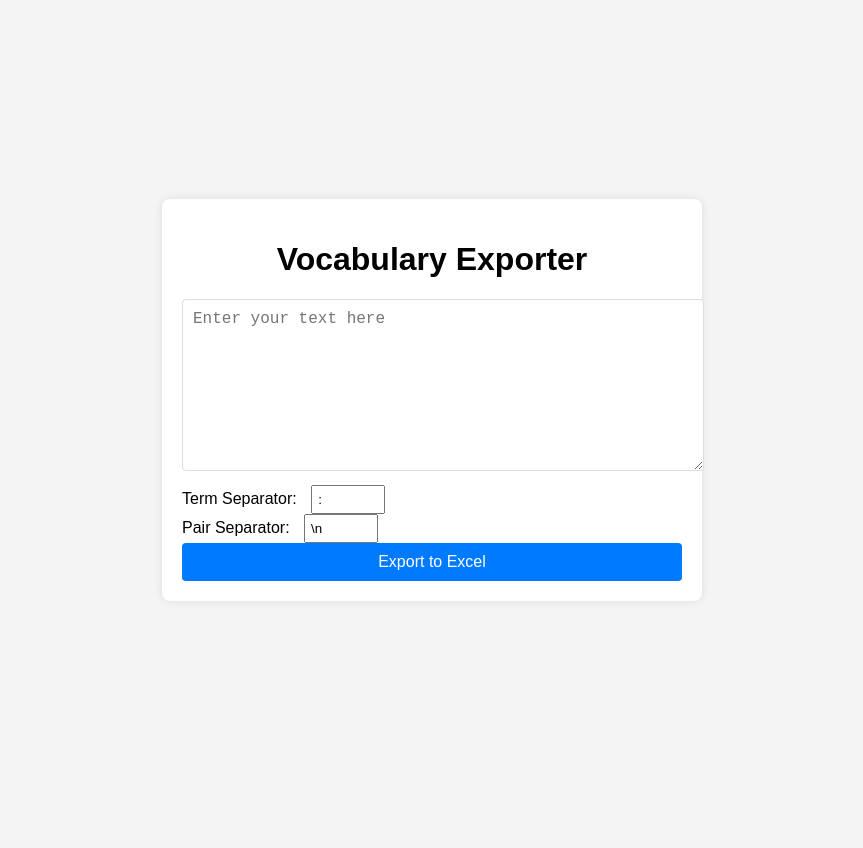
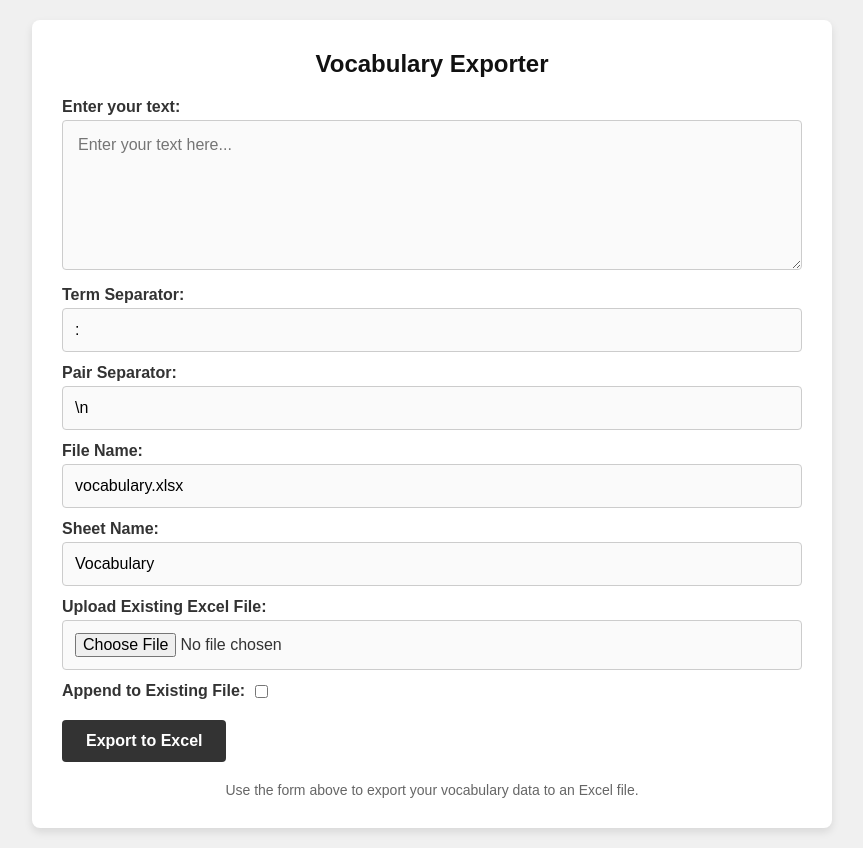
Before and after one commit to hoangtuan2k5/vocabulary-to-excel, a plain HTML site: page index.html in a window 1280 px wide. Shown: the whole page, without its empty margins (208-1071 px from the left). Before the commit the page ends 800 px from the top, so only its background shows below. Drawn offline with Linux system fonts and the light colour scheme.

Commit message:
Rearrange the project folder structure, add a function to input table name and file name, and add a table to an existing file by uploading it and modifying it.

```diff
--- /dev/null
+++ b/assets/css/styles.css
@@ -0,0 +1,100 @@
+* {
+    box-sizing: border-box;
+    padding: 0;
+    margin: 0;
+}
+
+body {
+    font-family: Arial, sans-serif;
+    background-color: #f0f0f0;
+    margin: 0;
+    padding: 20px;
+    color: #333;
+}
+
+h1 {
+    text-align: center;
+    color: #111;
+    font-size: 24px;
+    margin-bottom: 20px;
+}
+
+.container {
+    max-width: 800px;
+    margin: 0 auto;
+    background: #fff;
+    padding: 30px;
+    border-radius: 8px;
+    box-shadow: 0 4px 8px rgba(0, 0, 0, 0.1);
+}
+
+textarea {
+    width: 100%;
+    height: 150px;
+    padding: 15px;
+    border: 1px solid #ccc;
+    border-radius: 4px;
+    box-sizing: border-box;
+    font-size: 16px;
+    font-family: inherit;
+    background-color: #fafafa;
+    resize: vertical;
+}
+
+input[type="text"], input[type="file"] {
+    width: 100%;
+    padding: 12px;
+    border: 1px solid #ccc;
+    border-radius: 4px;
+    box-sizing: border-box;
+    font-size: 16px;
+    background-color: #fafafa;
+}
+
+input[type="checkbox"] {
+    margin-top: 12px;
+    vertical-align: middle;
+}
+
+label {
+    font-weight: bold;
+    margin-top: 12px;
+    margin-bottom: 4px;
+    display: block;
+    color: #333;
+}
+
+.checkbox-container {
+    display: flex;
+    align-items: center;
+    margin-bottom: 20px;
+}
+
+.checkbox-container label {
+    margin-right: 10px;
+    margin-bottom: 0;
+}
+
+button {
+    background-color: #333;
+    color: #fff;
+    border: none;
+    padding: 12px 24px;
+    border-radius: 4px;
+    cursor: pointer;
+    font-size: 16px;
+    font-weight: bold;
+    transition: background-color 0.3s ease, transform 0.3s ease;
+}
+
+button:hover {
+    background-color: #555;
+    transform: scale(1.05);
+}
+
+.info {
+    margin-top: 20px;
+    font-size: 14px;
+    color: #666;
+    text-align: center;
+}
--- a/index.html
+++ b/index.html
@@ -4,27 +4,42 @@
     <meta charset="UTF-8">
     <meta name="viewport" content="width=device-width, initial-scale=1.0">
     <title>Vocabulary Exporter</title>
-    <link rel="stylesheet" href="styles.css">
+    <link rel="stylesheet" href="/assets/css/styles.css">
 </head>
 <body>
     <div class="container">
         <h1>Vocabulary Exporter</h1>
-        <textarea id="inputText" placeholder="Enter your text here"></textarea>
-        <div>
-            <label>
-                Term Separator:
-                <input type="text" id="termSeparator" value=":">
-            </label>
+        <label for="inputText">Enter your text:</label>
+        <textarea id="inputText" placeholder="Enter your text here..."></textarea>
+
+        <label for="termSeparator">Term Separator:</label>
+        <input type="text" id="termSeparator" value=":" />
+
+        <label for="pairSeparator">Pair Separator:</label>
+        <input type="text" id="pairSeparator" value="\n" />
+
+        <label for="fileName">File Name:</label>
+        <input type="text" id="fileName" value="vocabulary.xlsx" />
+
+        <label for="sheetName">Sheet Name:</label>
+        <input type="text" id="sheetName" value="Vocabulary" />
+
+        <label for="fileInput">Upload Existing Excel File:</label>
+        <input type="file" id="fileInput" accept=".xlsx" />
+
+        <div class="checkbox-container">
+            <label for="appendOption">Append to Existing File:</label>
+            <input type="checkbox" id="appendOption" />
         </div>
-        <div>
-            <label>
-                Pair Separator:
-                <input type="text" id="pairSeparator" value="\n">
-            </label>
+
+        <button id="exportButton">Export to Excel</button>
+
+        <div class="info">
+            <p>Use the form above to export your vocabulary data to an Excel file.</p>
         </div>
-        <button id="exportButton">Export to Excel</button>
     </div>
-    <script src="https://cdnjs.cloudflare.com/ajax/libs/xlsx/0.17.0/xlsx.full.min.js"></script>
-    <script src="script.js"></script>
+
+    <script src="https://cdnjs.cloudflare.com/ajax/libs/xlsx/0.17.3/xlsx.full.min.js"></script>
+    <script src="/assets//script/script.js"></script>
 </body>
 </html>
--- a/script.js
+++ /dev/null
@@ -1,43 +0,0 @@
-document.getElementById('exportButton').addEventListener('click', function() {
-    // Lấy dữ liệu đầu vào
-    const text = document.getElementById('inputText').value.trim();
-    const termSeparator = document.getElementById('termSeparator').value || ':';
-    const pairSeparator = document.getElementById('pairSeparator').value || '\n';
-
-    // Xử lý dữ liệu đầu vào, thay thế các ký tự xuống dòng khác nhau
-    const pairs = text.split(new RegExp(pairSeparator, 'g'));
-    const data = [];
-
-    pairs.forEach(pair => {
-        // Loại bỏ khoảng trắng thừa
-        const trimmedPair = pair.trim();
-        if (trimmedPair) {
-            // Tách thuật ngữ và định nghĩa
-            const splitIndex = trimmedPair.indexOf(termSeparator);
-            if (splitIndex !== -1) {
-                const term = trimmedPair.substring(0, splitIndex).trim();
-                const definition = trimmedPair.substring(splitIndex + termSeparator.length).trim();
-                if (term && definition) {
-                    data.push({
-                        Term: term,
-                        Definition: definition
-                    });
-                }
-            }
-        }
-    });
-
-    // Tạo workbook và worksheet
-    const wb = XLSX.utils.book_new();
-    const ws = XLSX.utils.json_to_sheet(data);
-
-    // Đặt tiêu đề cho cột
-    ws['!cols'] = [{ wpx: 300 }, { wpx: 600 }]; // Điều chỉnh chiều rộng cột
-    ws['A1'] = { v: 'Term', t: 's' }; // Tiêu đề cột Thuật ngữ
-    ws['B1'] = { v: 'Definition', t: 's' }; // Tiêu đề cột Định nghĩa
-
-    XLSX.utils.book_append_sheet(wb, ws, "Vocabulary");
-
-    // Ghi vào file
-    XLSX.writeFile(wb, "vocabulary.xlsx");
-});
--- a/styles.css
+++ /dev/null
@@ -1,53 +0,0 @@
-body {
-    font-family: Arial, sans-serif;
-    display: flex;
-    justify-content: center;
-    align-items: center;
-    height: 100vh;
-    margin: 0;
-    background-color: #f4f4f4;
-}
-
-.container {
-    background: white;
-    padding: 20px;
-    border-radius: 8px;
-    box-shadow: 0 0 10px rgba(0, 0, 0, 0.1);
-    width: 500px;
-}
-
-h1 {
-    text-align: center;
-}
-
-textarea {
-    width: 100%;
-    height: 150px;
-    margin-bottom: 10px;
-    padding: 10px;
-    border: 1px solid #ddd;
-    border-radius: 4px;
-    font-size: 16px;
-}
-
-input {
-    width: 60px;
-    margin-left: 10px;
-    padding: 5px;
-}
-
-button {
-    display: block;
-    width: 100%;
-    padding: 10px;
-    background-color: #007bff;
-    color: white;
-    border: none;
-    border-radius: 4px;
-    cursor: pointer;
-    font-size: 16px;
-}
-
-button:hover {
-    background-color: #0056b3;
-}
```
Also changed, not shown: assets/script/script.js (added, +65 -0 lines).
